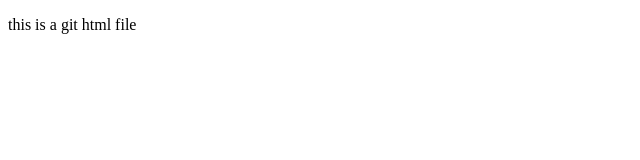
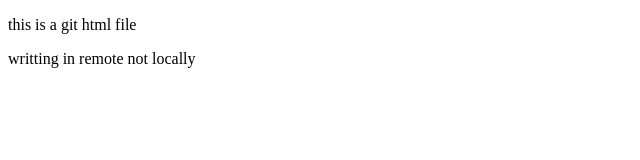
Before and after one commit to Praju8904/My-first-repository.-, a plain HTML site: page index.html in a window 1280 px wide. Shown: the whole page, without its empty margins (0-640 px from the left). Drawn offline with Linux system fonts and the light colour scheme.

Commit message:
Updated  index.html

```diff
--- a/index.html
+++ b/index.html
@@ -7,5 +7,6 @@
 </head>
 <body>
     <p>this is a git html file</p>
+    <p>writting in remote not locally</p>
 </body>
 </html>
```
